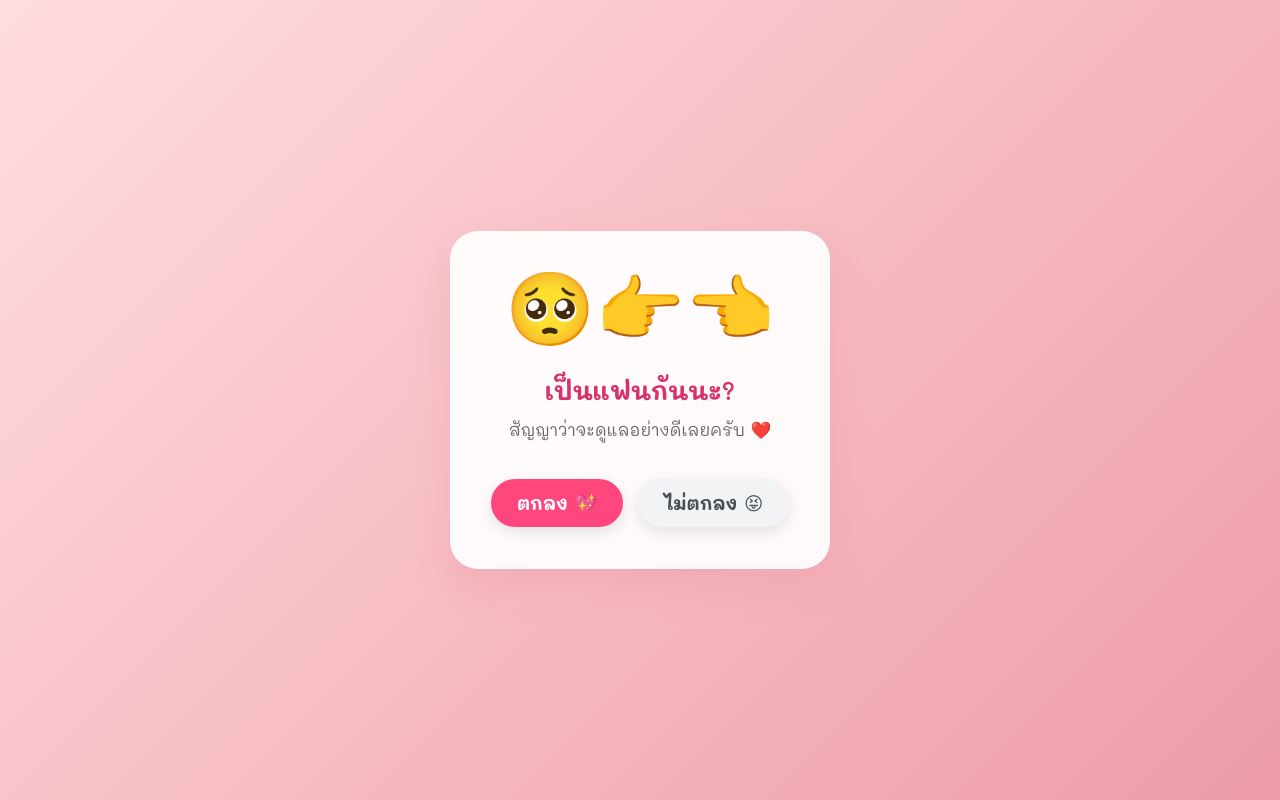
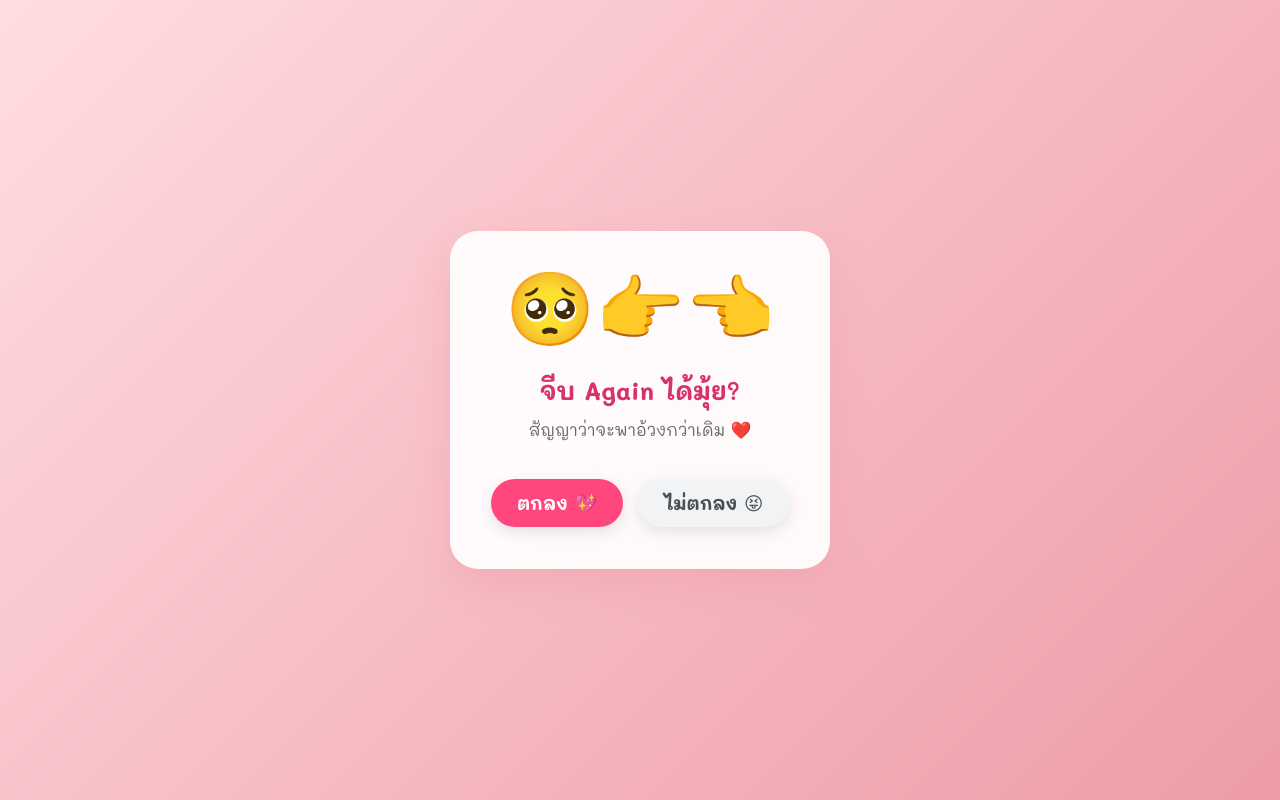
Before and after one commit to Moopo666/luv, a plain HTML site: page index.html in a window 1280 px wide. Drawn offline with Linux system fonts and the light colour scheme.

Commit message:
Update index.html

```diff
--- a/index.html
+++ b/index.html
@@ -11,7 +11,7 @@
             margin: 0;
             padding: 0;
             font-family: 'Mali', cursive, sans-serif;
-            -webkit-tap-highlight-color: transparent;
+            -webkit-tap-highlight-color: transparent;s
             user-select: none;
         }
 
@@ -133,8 +133,8 @@
     <!-- หน้าจอคำถาม -->
     <div class="card" id="askCard">
         <div class="emoji-header" id="emoji">🥺👉👈</div>
-        <h1 id="questionText">เป็นแฟนกันนะ?</h1>
-        <p id="subText">สัญญาว่าจะดูแลอย่างดีเลยครับ ❤️</p>
+        <h1 id="questionText">จีบ Again ได้มุ้ย?</h1>
+        <p id="subText">สัญญาว่าจะพาอ้วงกว่าเดิม ❤️</p>
 
         <div class="btn-group">
             <button id="yesBtn">ตกลง 💖</button>
```
